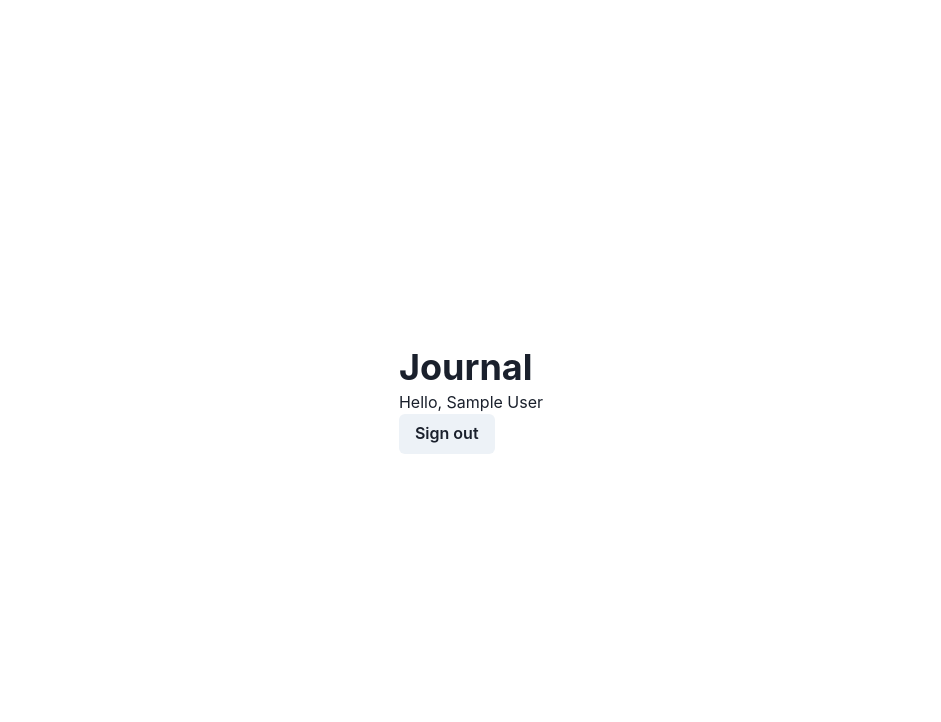
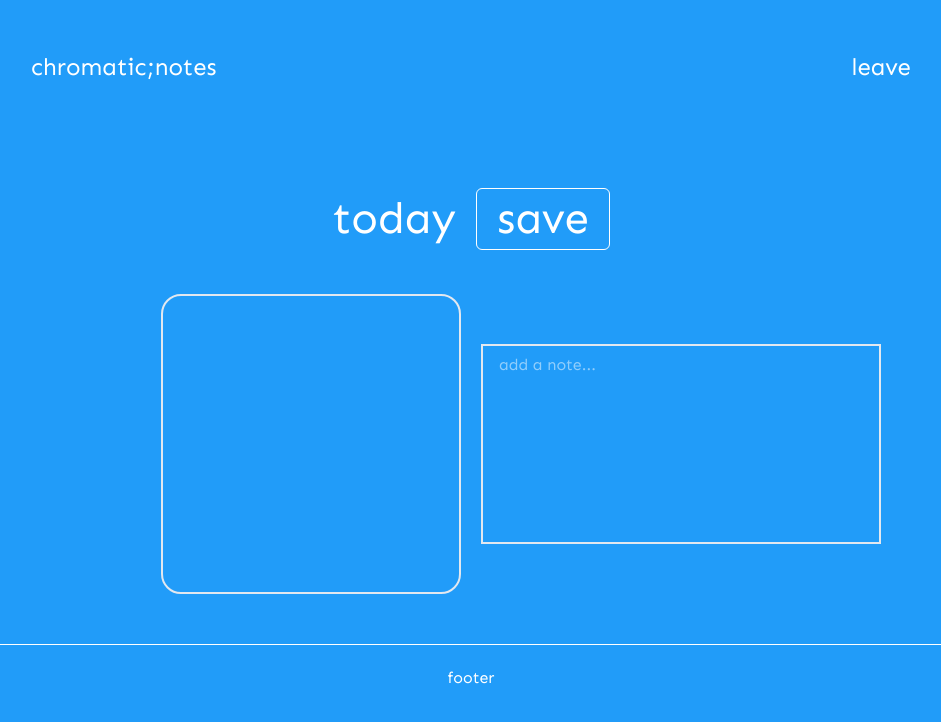
Before and after one commit to twilkhoo/colors, a Next.js app: page /journal in a window 1280 px wide. Shown: the top 722 px of the page, without its empty margins (169-1110 px from the left). Built offline with nearby package versions, Linux system fonts and the light colour scheme; no server answers; the database is empty; sample sign-in values are in the browser's storage.

Commit message:
Add Create element on journal base and link with firestore.

```diff
--- a/src/components/Navbar.tsx
+++ b/src/components/Navbar.tsx
@@ -2,10 +2,19 @@ import { Flex, Spacer, Text } from "@chakra-ui/react";
 import { motion } from "framer-motion";
 import useAuth from "../hooks/useAuth";
 
-const Navbar = () => {
-  const { login } = useAuth();
-  const tempHandleGoogleSignIn = async () => {
+type NavbarProps = {
+  text: string;
+}
+
+const Navbar = ({text} : NavbarProps)  => {
+  const { login, logout } = useAuth();
+
+  const handleGoogleSignIn = async () => {
     await login();
+  };
+
+  const handleGoogleSignOut = async () => {
+    await logout();
   };
 
   return (
@@ -24,7 +33,7 @@ const Navbar = () => {
       >
         <Text textStyle="navbar">chromatic;notes</Text>
         <Spacer />
-        <Text textStyle="navbar" _hover={{ cursor: "pointer" }} onClick={tempHandleGoogleSignIn}>enter</Text>
+        <Text textStyle="navbar" _hover={{ cursor: "pointer" }} onClick={text === "enter" ? handleGoogleSignIn : handleGoogleSignOut}>{text}</Text>
       </Flex>
     </motion.div>
 
--- /dev/null
+++ b/src/components/journal/ColorModal.tsx
@@ -0,0 +1,88 @@
+import {
+  Box,
+  Flex,
+  Modal,
+  ModalBody,
+  ModalCloseButton,
+  ModalContent,
+  ModalOverlay,
+  SimpleGrid,
+  Text,
+  Tooltip,
+  useTheme,
+} from "@chakra-ui/react";
+
+type ColorModalProps = {
+  isOpen: boolean;
+  onClose: () => void;
+  setMood: (num: number) => void;
+};
+
+const ColorModal = ({ isOpen, onClose, setMood }: ColorModalProps) => {
+  const theme = useTheme();
+
+  const baseArr = Array.from(Array(6).keys());
+
+  const handleMoodChange = (index: number) => {
+    setMood(index + 1);
+    onClose();
+  };
+
+  const colorDesc = (index: number) => {
+    let str = "bruh";
+    return str;
+  };
+
+  return (
+    <Modal isOpen={isOpen} onClose={onClose} isCentered motionPreset="scale">
+      <ModalOverlay
+        bg="rgba(255, 255, 255, 0.3)"
+        backdropFilter="auto"
+        backdropBlur="2px"
+      />
+      <ModalContent
+        maxWidth={`calc(min(75%, 1500px))`}
+        bg="rgba(0, 0, 0, 0.3)"
+        marginY="100px"
+        p="40px"
+      >
+        <ModalCloseButton color="white" />
+        <ModalBody overflow="hidden" p={0}>
+          <Flex justifyContent="center" my="30px">
+            <SimpleGrid columns={[3, null, 3, 3, 3, 6]} spacing="20px">
+              {baseArr.map((index) => (
+                <Tooltip
+                  placement="top-start"
+                  label={colorDesc(index)}
+                  key={`ColorModal${index}`}
+                >
+                  <Box
+                    w={["50px", null, "75px", "100px", "100px", "150px"]}
+                    h={["50px", null, "75px", "100px", "100px", "150px"]}
+                    borderWidth="2px"
+                    borderRadius="10px"
+                    transition="box-shadow 0.5s ease-in-out"
+                    borderColor="white"
+                    background={`moods.${(index + 1) * 100}`}
+                    onClick={() => handleMoodChange(index)}
+                    _hover={{
+                      cursor: "pointer",
+                      boxShadow: "0 0 10px rgba(255, 255, 255, 0.5)",
+                    }}
+                  >
+                    <Text textStyle="modalSub" m={1}>{index + 1}</Text>
+                  </Box>
+                </Tooltip>
+              ))}
+            </SimpleGrid>
+          </Flex>
+          <Text textStyle="colorModal">
+            select a color by clicking one above.
+          </Text>
+          <Text textStyle="colorModal">red implies happier days.</Text>
+        </ModalBody>
+      </ModalContent>
+    </Modal>
+  );
+};
+export default ColorModal;
--- /dev/null
+++ b/src/components/journal/Create.tsx
@@ -0,0 +1,119 @@
+import {
+  Box,
+  Button,
+  Flex,
+  SimpleGrid,
+  Text,
+  Textarea,
+  useDisclosure,
+} from "@chakra-ui/react";
+import ColorModal from "./ColorModal";
+import { useEffect, useState } from "react";
+import { doc, getDoc, setDoc } from "firebase/firestore";
+import { db } from "@/config/firebase";
+import useAuth from "@/hooks/useAuth";
+
+const Create = () => {
+  const { isOpen, onOpen, onClose } = useDisclosure();
+  const { user } = useAuth();
+
+  const [mood, setMood] = useState(0);
+  const [note, setNote] = useState("");
+
+  const date = new Date();
+  let dateStr =
+    `${date.getFullYear()}` +
+    `${date.getMonth() + 1}`.padStart(2, "0") +
+    `${date.getDate()}`.padStart(2, "0");
+  const docPath = doc(db, `users/${user?.uid}/colors/${dateStr}`);
+
+  const onSave = async () => {
+    const docData = {
+      mood: mood,
+      note: note,
+    };
+    try {
+      await setDoc(docPath, docData);
+      console.log("saved");
+    } catch (err) {
+      console.log(`Error while saving to firebase, ${err}.`);
+    }
+  };
+
+  const readTodayDoc = async () => {
+    try {
+      const curDoc = await getDoc(docPath);
+      if (curDoc.exists()) {
+        setMood(curDoc.data().mood);
+        setNote(curDoc.data().note);
+      } else {
+        console.log("Note has not been added for today yet.");
+      }
+    } catch (err) {
+      console.log(`Some other error occured while fetching, ${err}.`);
+    }
+  }
+
+  useEffect(() => {
+    if (user) readTodayDoc();
+  }, [user]);
+
+  return (
+    <Box my="50px">
+      <Flex alignItems="center" justifyContent="center" my="40px">
+        <Text textStyle="homeText1" mr="20px">
+          today
+        </Text>
+        <Button variant="outlined" px="20px" py="30px">
+          <Text textStyle="homeText1" onClick={onSave}>
+            save
+          </Text>
+        </Button>
+      </Flex>
+
+      <SimpleGrid columns={[1, null, 1, 1, 2]} spacing="20px">
+        <Flex justifyContent={["center", null, "center", "center", "right"]}>
+          <Box
+            borderRadius="20px"
+            borderWidth="2px"
+            background={mood ? `moods.${mood * 100}` : "transparent"}
+            w={["200px", null, "250px", "300px"]}
+            h={["200px", null, "250px", "300px"]}
+            onClick={onOpen}
+            transition="box-shadow 0.5s ease-in-out"
+            _hover={{
+              cursor: "pointer",
+              boxShadow: "0 0 10px rgba(255, 255, 255, 0.5)",
+            }}
+          />
+          <ColorModal isOpen={isOpen} onClose={onClose} setMood={setMood} />
+        </Flex>
+
+        <Flex
+          alignItems="center"
+          justifyContent={["center", null, "center", "center", "left"]}
+        >
+          <Textarea
+            resize="none"
+            borderRadius="0px"
+            borderWidth="2px"
+            background="transparent"
+            w="400px"
+            h="200px"
+            placeholder="add a note..."
+            focusBorderColor="selection.100"
+            textStyle="noteText"
+            _placeholder={{ color: "rgba(255, 255, 255, 0.5)" }}
+            transition="box-shadow 0.5s ease-in-out"
+            _hover={{
+              boxShadow: "0 0 10px rgba(255, 255, 255, 0.5)",
+            }}
+            value={note}
+            onChange={(e) => setNote(e.target.value)}
+          />
+        </Flex>
+      </SimpleGrid>
+    </Box>
+  );
+};
+export default Create;
--- a/src/pages/index.tsx
+++ b/src/pages/index.tsx
@@ -30,7 +30,7 @@ const Home = () => {
     <IndexBackground>
       <Flex justifyContent="center">
         <Box w="calc(min(1920px, 100%))" px={[25, null, 50, 100, 150, 200]}>
-          <Navbar />
+          <Navbar text="enter"/>
           <LeftText seconds={seconds} />
           <DecorativeBox />
           <Grid templateColumns={{ base: "1fr", xl: "60% 40%" }} gap="20px" my="100px">
--- a/src/pages/journal.tsx
+++ b/src/pages/journal.tsx
@@ -1,22 +1,21 @@
-import { Box, Button, Flex, Heading, Text } from "@chakra-ui/react";
+import { Box, Flex, } from "@chakra-ui/react";
 import withAuth from "@/components/withAuth";
-import useAuth from "@/hooks/useAuth";
+import IndexBackground from "@/components/index/IndexBackground";
+import Navbar from "@/components/Navbar";
+import Footer from "@/components/Footer";
+import Create from "@/components/journal/Create";
 
 const Journal = () => {
-  const { user, logout } = useAuth();
-
-  const tempHandleSignOut = async () => {
-    await logout();
-  };
-
   return (
-    <Flex height="100vh" alignItems="center" justifyContent="center">
-      <Box>
-        <Heading>Journal</Heading>
-        <Text>Hello, {user?.displayName}</Text>
-        <Button onClick={tempHandleSignOut}>Sign out</Button>
-      </Box>
-    </Flex>
+    <IndexBackground>
+      <Flex justifyContent="center">
+        <Box w="calc(min(1920px, 100%))" px={[25, null, 50, 100, 150, 200]}>
+          <Navbar text="leave"/>
+          <Create/>
+        </Box>
+      </Flex>
+      <Footer/>
+    </IndexBackground>
   );
 };
 
--- a/src/theme/index.ts
+++ b/src/theme/index.ts
@@ -48,6 +48,9 @@ const customTheme = extendTheme({
       400: "#FEE28F",
       500: "#F99153",
       600: "#E2514A",
+    },
+    selection: {
+      100: "#42f572",
     }
   },
   textStyles: {
@@ -99,6 +102,30 @@ const customTheme = extendTheme({
       color: "white",
     },
 
+    noteText: {
+      fontWeight: 400,
+      fontSize: ["8px", null, "8px", "12px", "16px", "16px" ],
+      lineHeight: "160%",
+      fontFamily: sen.style.fontFamily,
+      color: "white",
+    },
+
+    colorModal: {
+      fontWeight: 400,
+      fontSize: ["16px", null, "20px", "24px", "28px", "32px" ],
+      lineHeight: "160%",
+      fontFamily: sen.style.fontFamily,
+      color: "white",
+    },
+
+    modalSub: {
+      fontWeight: 400,
+      fontSize: "16px",
+      lineHeight: "160%",
+      fontFamily: sen.style.fontFamily,
+      color: "white",
+    },
+
     footer: {
       fontWeight: 400,
       fontSize: "16px",
```
Also changed, not shown: src/components/index/DecorativeBox.tsx (+6 -31 lines).
